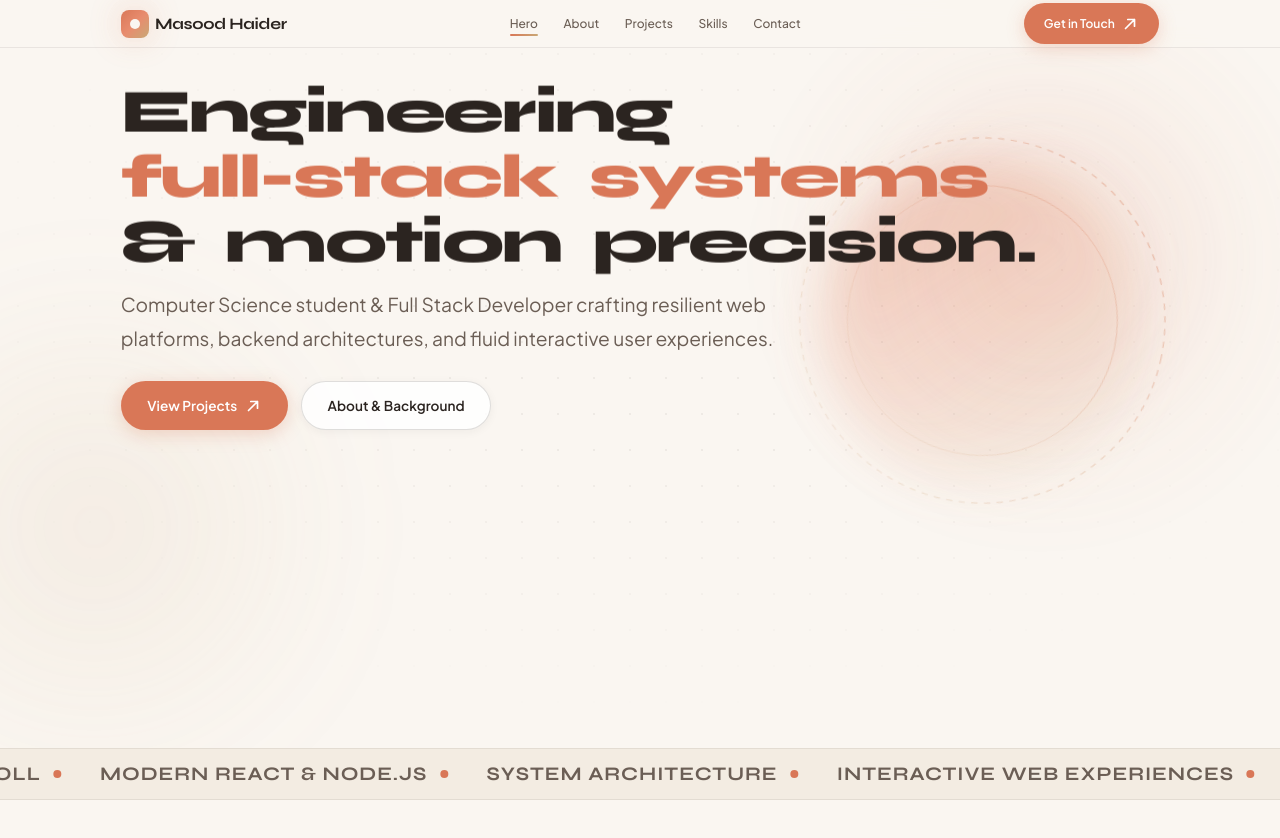
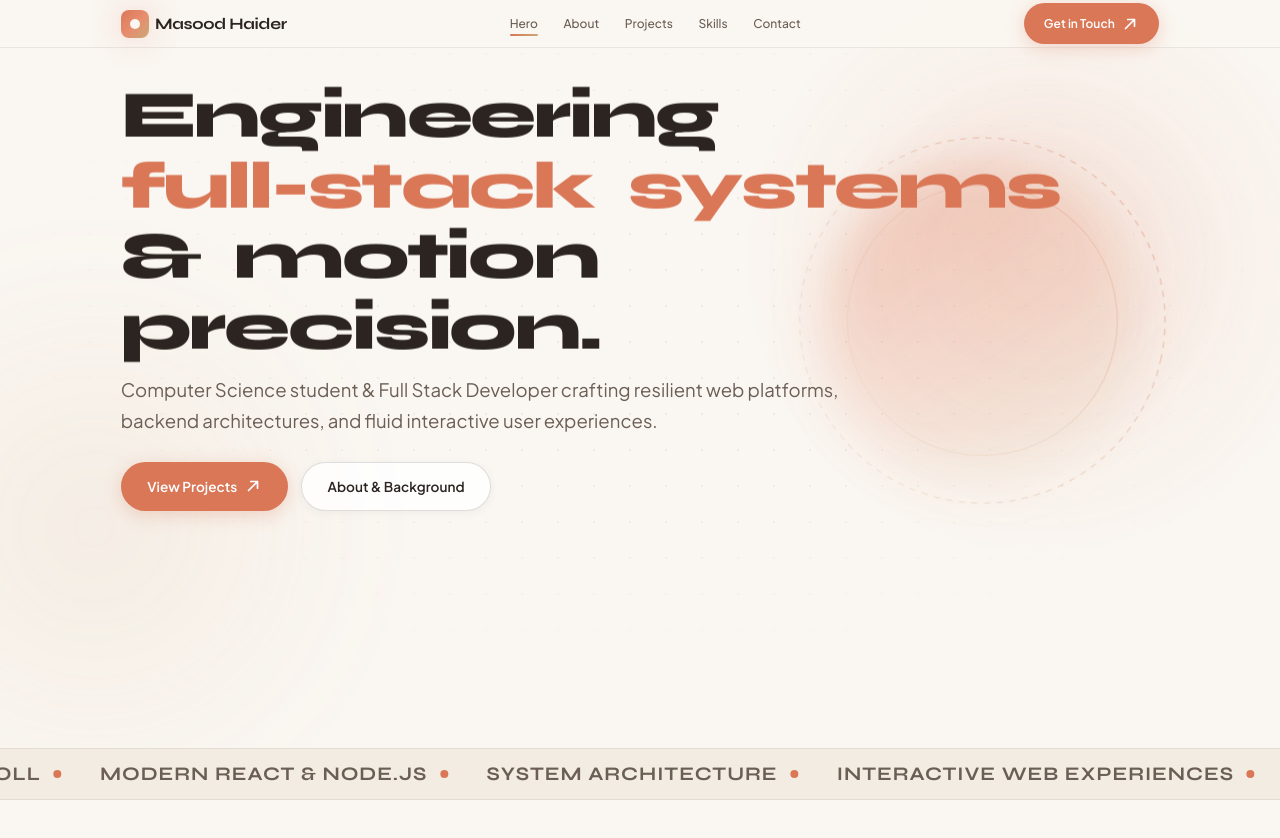
Before and after one commit to Masood-Haider/GSAP-Animations, a website with bundled scripts: page index.html in a window 1280 px wide. Shown: the top 838 px of the page. Built offline with nearby package versions, Linux system fonts and the light colour scheme.

Commit message:
style(hero): increase hero tagline font size and refine headline scale

```diff
--- a/css/sections.css
+++ b/css/sections.css
@@ -62,10 +62,10 @@
 }
 
 .hero-subheadline {
-  font-size: var(--text-xl);
-  line-height: var(--leading-relaxed);
+  font-size: clamp(1.25rem, 1.15rem + 0.45vw, 1.45rem);
+  line-height: 1.65;
   color: var(--text-secondary);
-  max-width: 680px;
+  max-width: 720px;
   margin-bottom: var(--space-xl);
   font-weight: var(--font-regular);
   position: relative;
--- a/css/variables.css
+++ b/css/variables.css
@@ -57,7 +57,7 @@
   --text-3xl: clamp(1.875rem, 1.65rem + 1.1vw, 2.375rem);
   --text-4xl: clamp(2.25rem, 1.95rem + 1.5vw, 3.25rem);
   --text-5xl: clamp(2.4rem, 2rem + 2.2vw, 3.8rem);
-  --text-display: clamp(2.6rem, 2rem + 3.4vw, 4.8rem);
+  --text-display: clamp(2.85rem, 2.2rem + 3.6vw, 5.2rem);
 
   /* Line Heights */
   --leading-tight: 1.08;
```
